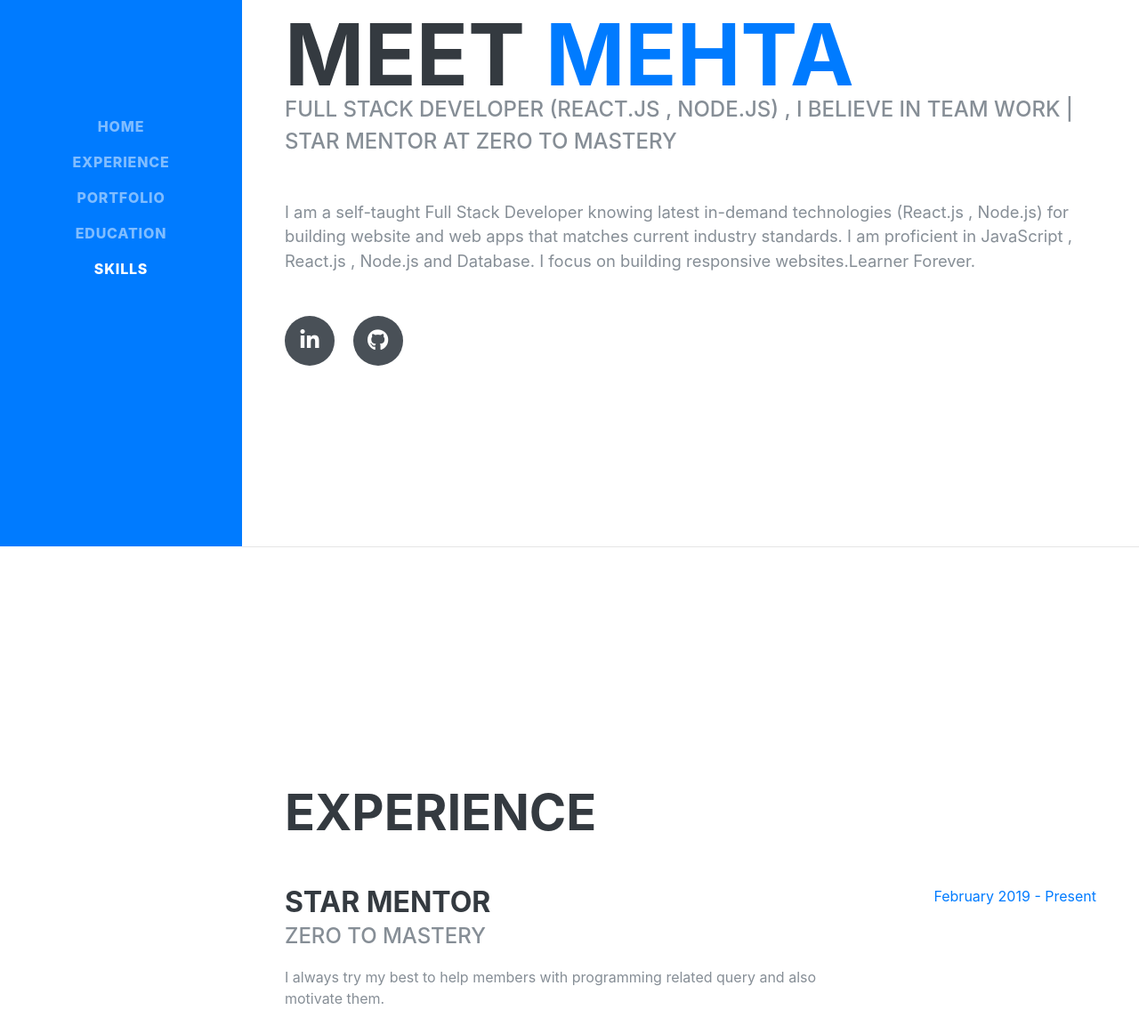
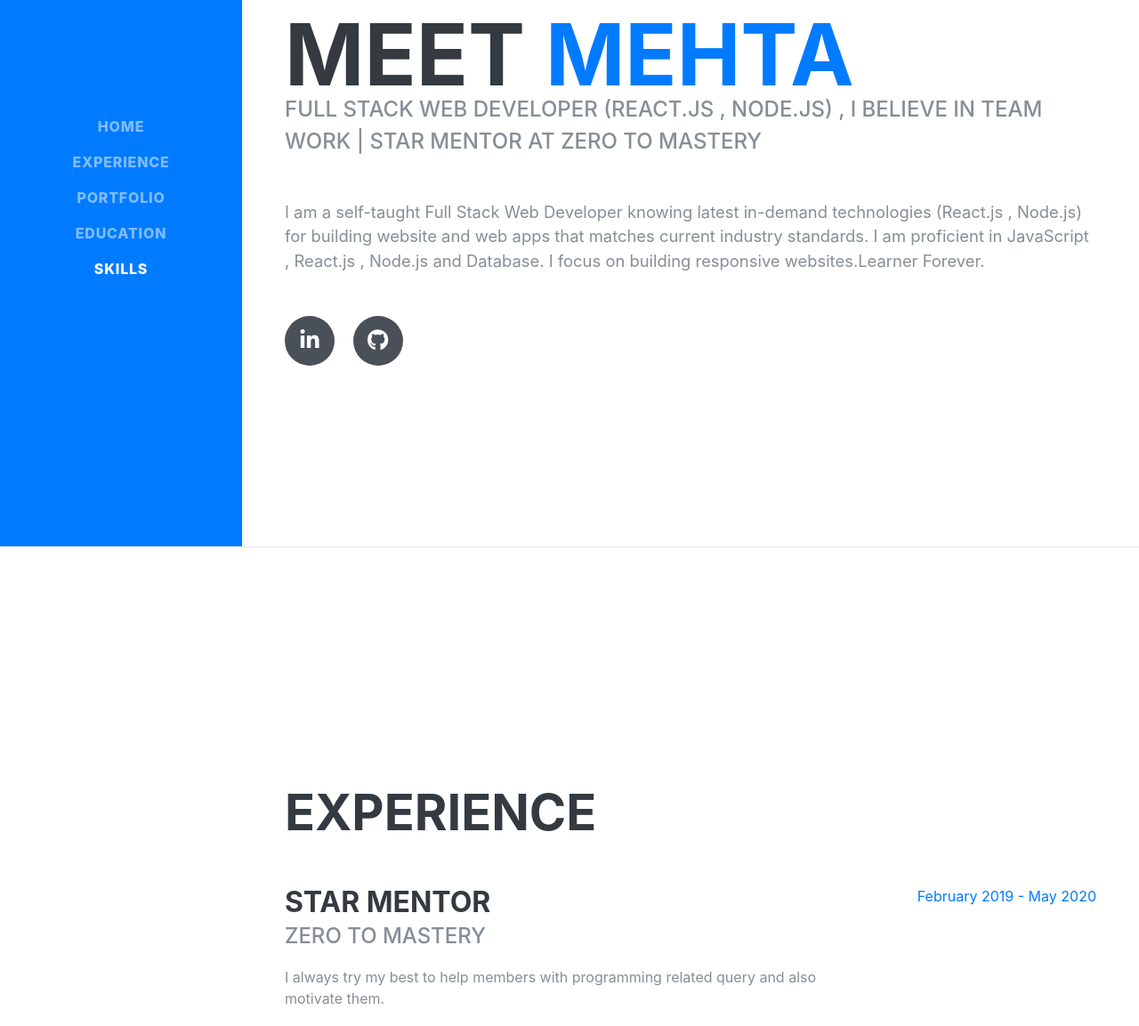
Before and after one commit to Meet1103/myPortfolio, a plain HTML site: page index.html in a window 1280 px wide. Shown: the part 186-1339 px from the top of the page at 89% size. Drawn offline with Linux system fonts and the light colour scheme; a web font is replaced by a local one.

Commit message:
Update index.html

```diff
--- a/index.html
+++ b/index.html
@@ -61,9 +61,9 @@
           <span class="text-primary">Mehta</span>
         </h1>
         <div class="subheading mb-5">
-            Full Stack Developer (React.js , Node.js) , I believe in team work | Star Mentor at Zero To Mastery
+            Full Stack Web Developer (React.js , Node.js) , I believe in team work | Star Mentor at Zero To Mastery
         </div>
-        <p class="lead mb-5">I am a self-taught Full Stack Developer knowing latest in-demand technologies (React.js , Node.js) for building website and web apps that matches current industry standards. I am proficient in JavaScript , React.js , Node.js and Database. I focus on building responsive websites.Learner Forever.</p>
+        <p class="lead mb-5">I am a self-taught Full Stack Web Developer knowing latest in-demand technologies (React.js , Node.js) for building website and web apps that matches current industry standards. I am proficient in JavaScript , React.js , Node.js and Database. I focus on building responsive websites.Learner Forever.</p>
         <div class="social-icons">
           <a href="https://www.linkedin.com/in/meetmehta1103/" target="_blank">
             <i class="fab fa-linkedin-in"></i>
@@ -88,7 +88,7 @@
             <p>I always try my best to help members with programming related query and also motivate them.</p>
           </div>
           <div class="resume-date text-md-right">
-            <span class="text-primary">February 2019 - Present</span>
+            <span class="text-primary">February 2019 - May 2020</span>
           </div>
         </div>
 
@@ -186,7 +186,7 @@
           <div class="resume-content">
             <h3 class="mb-0">GTU</h3>
             <div class="subheading mb-3">Bachelor of Engineering</div>
-            <div>Computer Enggineering</div>
+            <div>Computer Engineering</div>
           </div>
           <div class="resume-date text-md-right">
             <span class="text-primary">2016 - 2020</span>
```
